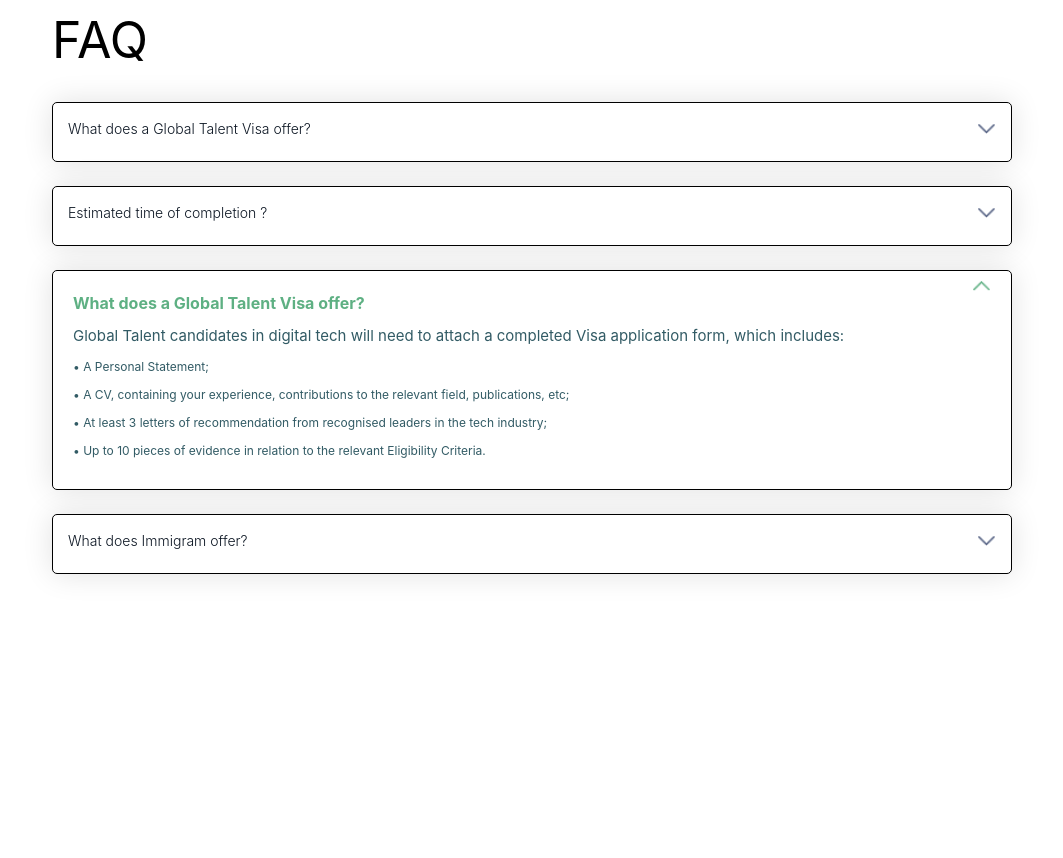
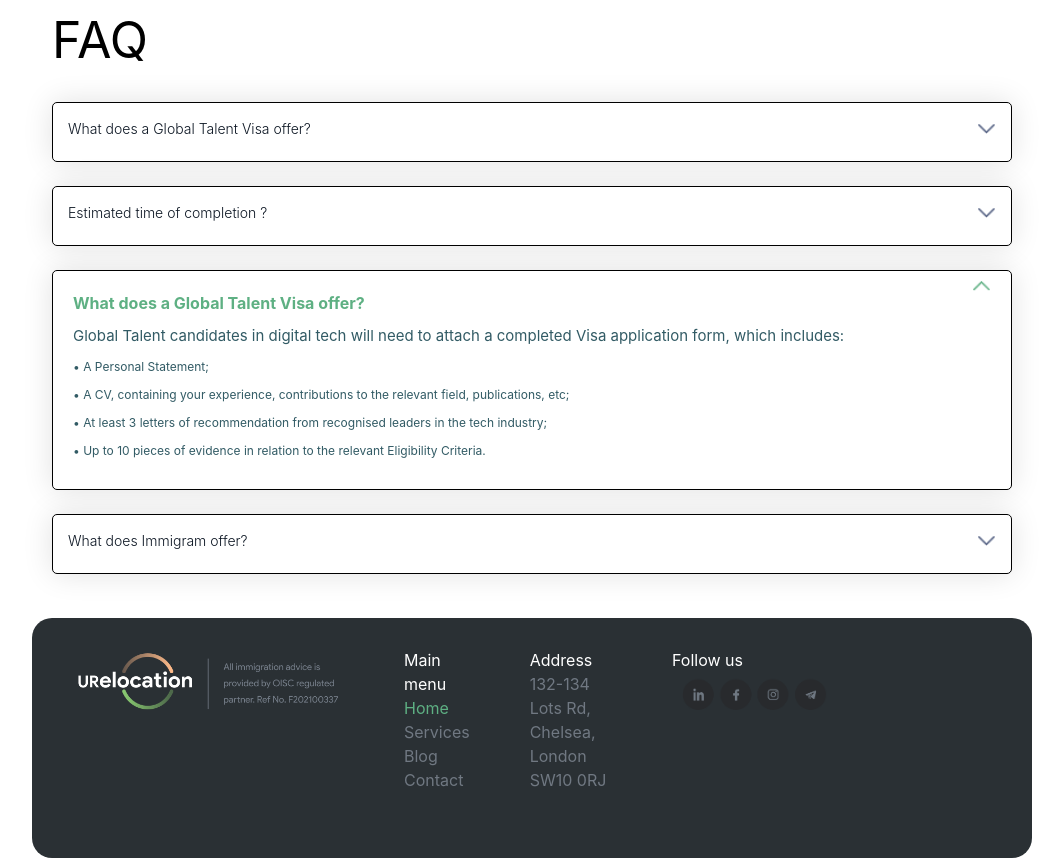
Before and after one commit to gafurovsaidjafar090909-hash/day15, a website: page index.html in a window 1280 px wide. Shown: the part 4933-5791 px from the top of the page, without its empty margins (108-1171 px from the left). Before the commit the page ends 5551 px from the top, so only its background shows below. Drawn offline with nearby package versions, Linux system fonts and the light colour scheme; files that its build step writes are made by us from their sources.

Commit message:
Section 8

```diff
--- a/index.html
+++ b/index.html
@@ -316,6 +316,31 @@
 
          </div> <br>
         </div>
+          </div>
+
+          <!-- section8 -->
+
+          <div class="bg-[#2A3034] lg:h-[240px] h-[530px] rounded-[20px] w-[100%] max-w-[1000px] m-auto p-[30px] flex  lg:flex-row flex-col items-start gap-[60px]" >
+
+             <img class="w-[30%]" src="./src/img/image copy 4.png" alt="">
+
+             <div>
+                <h1 class="text-[white]">Main menu</h1>
+                <p class="text-[#5EB083]">Home</p>
+                <p class="text-[#707882]">Services</p>
+                <p class="text-[#707882]">Blog</p>
+                <p class="text-[#707882]">Contact </p>
+             </div>
+
+             <div>
+                  <h1 class="text-[white]">Address</h1>
+                <p class="text-[#707882]">132-134 Lots Rd, Chelsea, <br> London SW10 0RJ</p>
+             </div>
+             <div class="flex flex-col ">
+                                  <h1 class="text-[white]">Follow us</h1>
+                                  <img class="w-[50%]" src="./src/img/image copy 5.png" alt="">
+
+             </div>
 
           </div>
 
```
Also changed, not shown: src/img/image copy 4.png (added), src/img/image copy 5.png (added).
